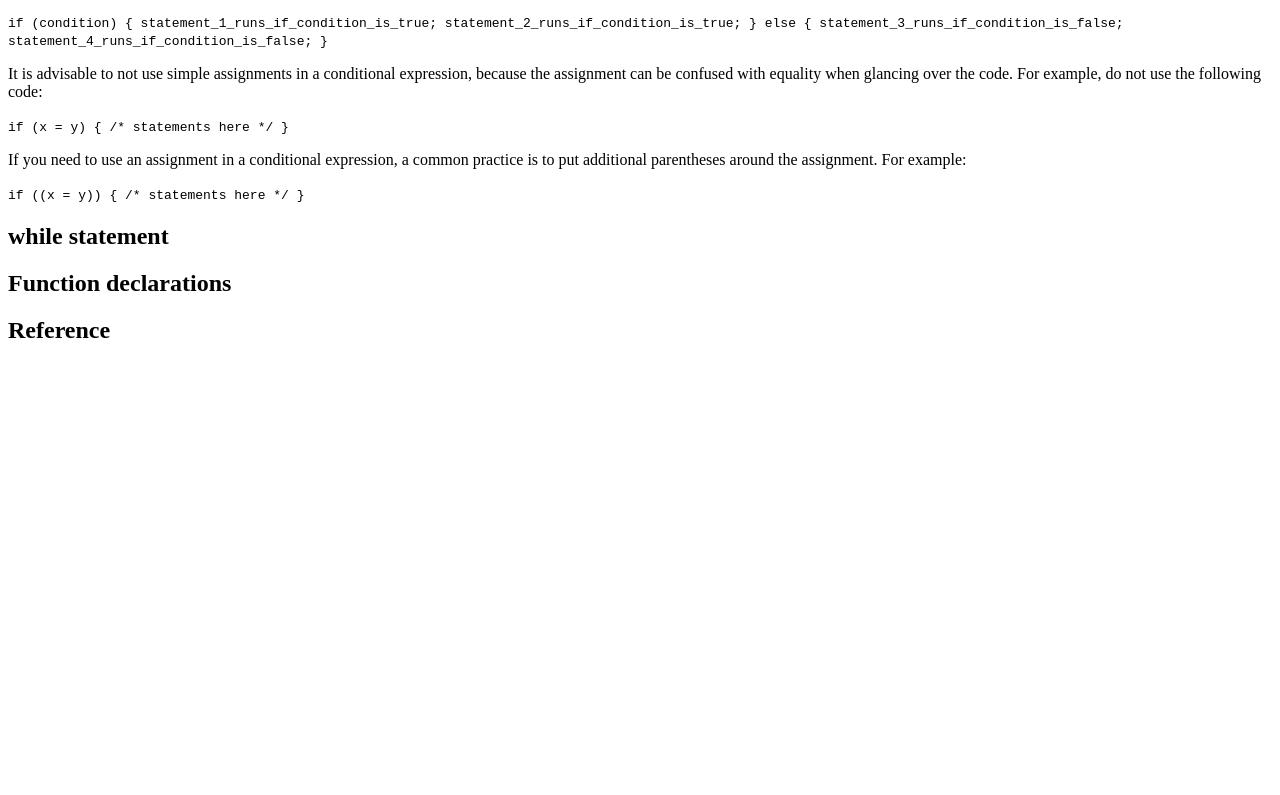
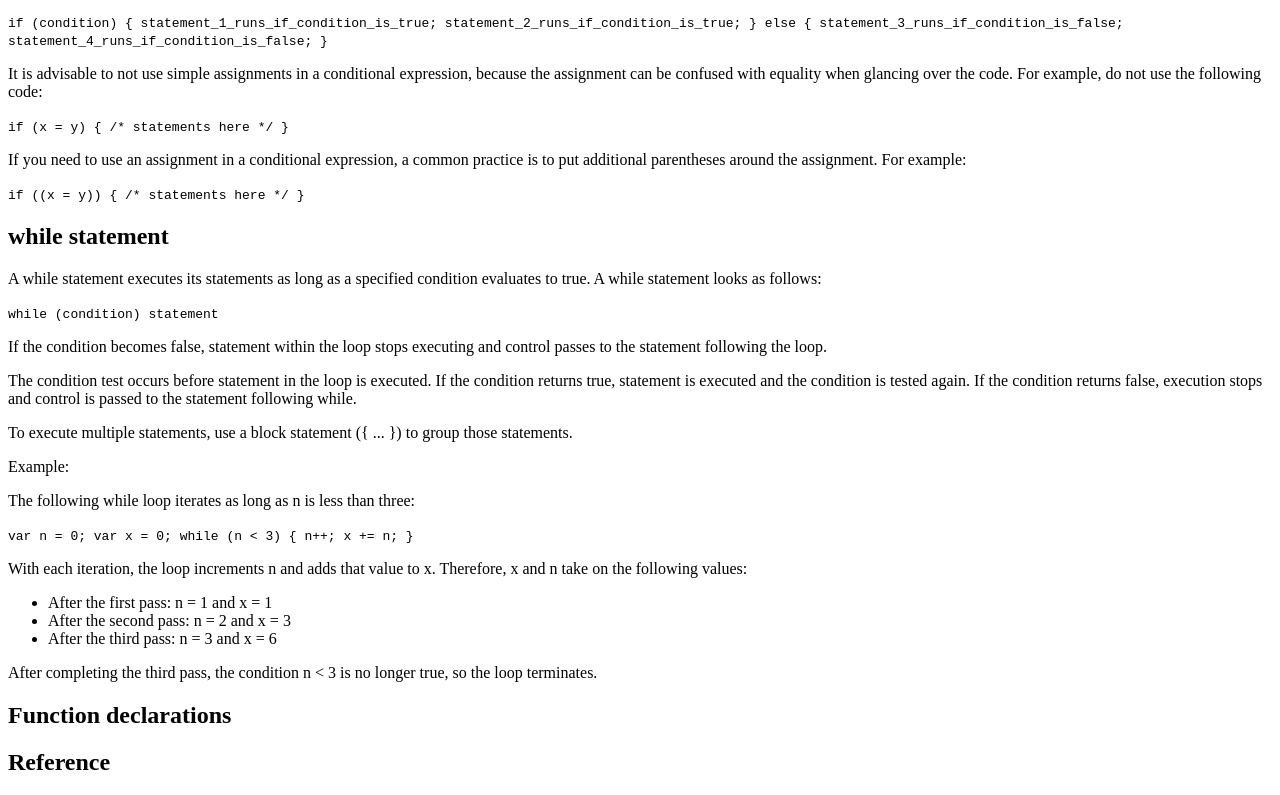
Before and after one commit to diawando/Technical_Documentation_Page, a plain HTML site: page index.html in a window 1280 px wide. Shown: the part 2698-3493 px from the top of the page. Before the commit the page ends 3062 px from the top, so only its background shows below. Drawn offline with Linux system fonts and the light colour scheme.

Commit message:
mis à jour de la section while statement

```diff
--- a/index.html
+++ b/index.html
@@ -267,6 +267,35 @@
 
           <section class="main-section" id="while_statement">
              <h2>while statement</h2>
+             <p>
+                A while statement executes its statements as long as a specified condition evaluates to true.
+                 A while statement looks as follows:
+             </p>
+             <code>
+                while (condition) statement
+             </code>
+             <p>
+                If the condition becomes false, statement within the loop stops executing and control passes
+                 to the statement following the loop.
+             </p>
+             <p>
+                The condition test occurs before statement in the loop is executed. If the condition returns true,
+                 statement is executed and the condition is tested again. If the condition returns false, execution
+                  stops and control is passed to the statement following while.
+             </p>
+             <p>To execute multiple statements, use a block statement ({ ... }) to group those statements.</p>
+             <p>Example:</p>
+             <p>The following while loop iterates as long as n is less than three:</p>
+             <code>
+                var n = 0; var x = 0; while (n < 3) { n++; x += n; }
+             </code>
+             <p>With each iteration, the loop increments n and adds that value to x. Therefore, x and n take on the following values:</p>
+             <ul>
+                <li>After the first pass: n = 1 and x = 1</li>
+                <li>After the second pass: n = 2 and x = 3</li>
+                <li>After the third pass: n = 3 and x = 6</li>
+             </ul>
+             <p>After completing the third pass, the condition n < 3 is no longer true, so the loop terminates.</p>
           </section>
 
           <section class="main-section" id="Function_declarations">
```
